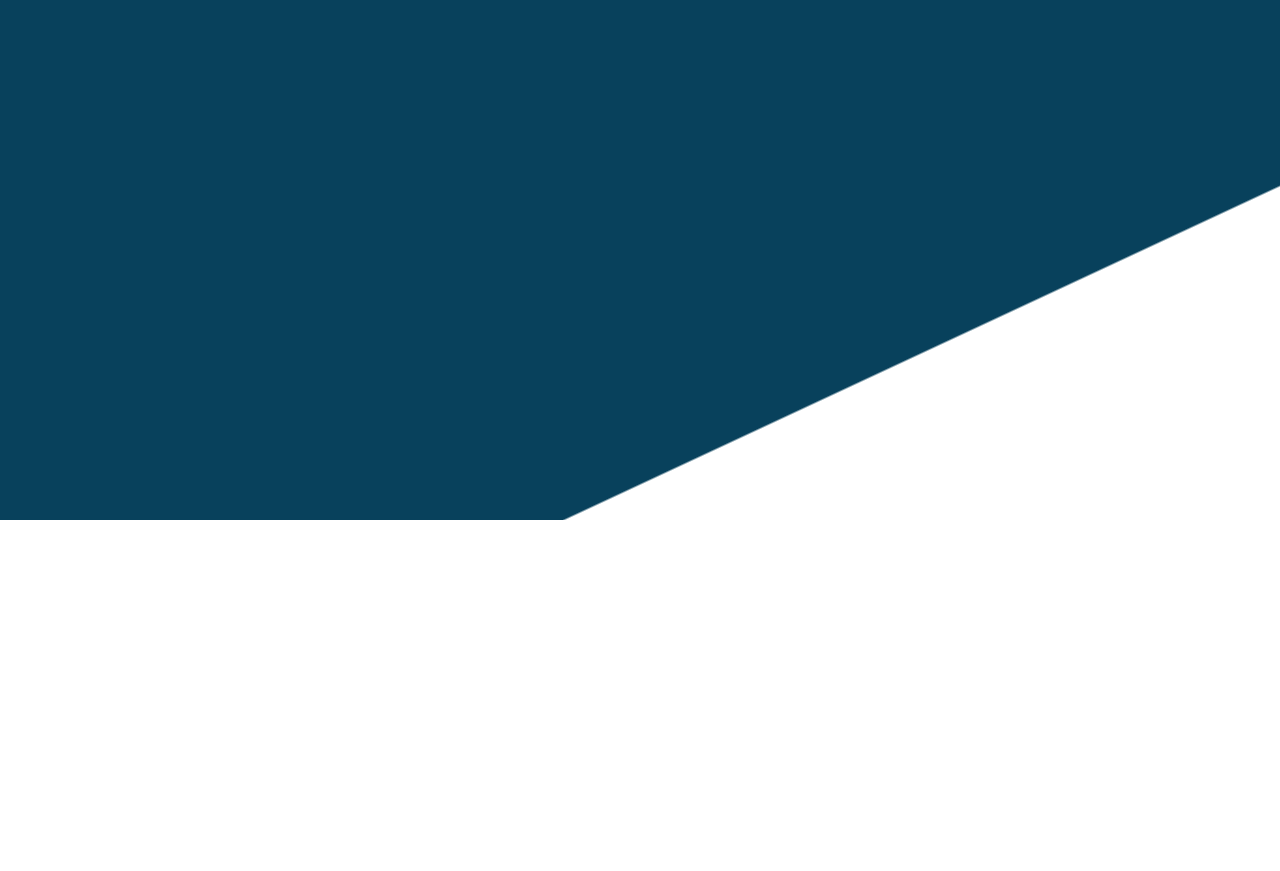
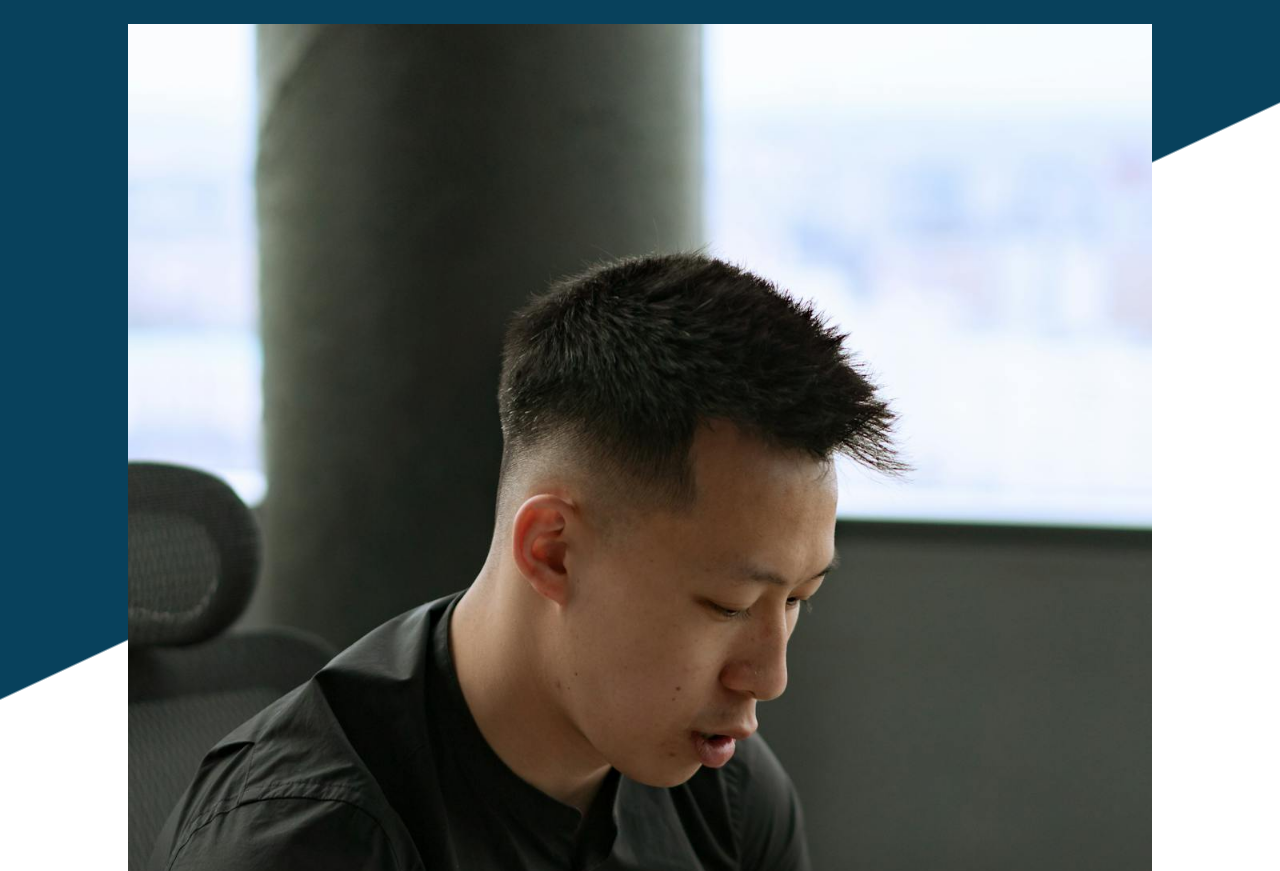
Before and after one commit to bobmcw/odin-homePage, a website built with webpack: page src/index.html in a window 1280 px wide. Shown: the top 871 px of the page. Before the commit the page ends 800 px from the top, so only its background shows below. Built offline with nearby package versions, Linux system fonts and the light colour scheme.

Commit message:
addded a placeholder img

```diff
--- a/src/index.html
+++ b/src/index.html
@@ -6,8 +6,14 @@
     <title>Home page</title>
 </head>
 <body>
-    <div class="bluebg">
-
+    <div class="bluebg"></div>
+    <div class="about">
+        <img class="myImg"
+        srcset="img/img_640w.jpg 640w, img/img_1280w.jpg 1280w"
+        sizes="(max-width: 640px) 640px,
+        1280px"
+        src="img/img_1280w.jpg"
+        alt="my photo" />
     </div>
 </body>
 </html>
--- a/src/index.js
+++ b/src/index.js
@@ -1 +1,7 @@
 import "./style.css"
+import imgSmall from "./img/img_640w.jpg"
+import imgBig from "./img/img_1280w.jpg"
+
+
+const myImage = document.querySelector("img.myImg")
+myImage.srcset = `${imgSmall} 640w, ${imgBig} 1280w`
--- a/src/style.css
+++ b/src/style.css
@@ -1,8 +1,17 @@
 .bluebg{
-    background-image: linear-gradient(155deg,#08415C 70%, #FFFFFF calc(70% + 2px));
+    background-image: linear-gradient(155deg,#08415C 50%, #FFFFFF calc(50% + 2px));
     position: absolute;
     top: 0;
     left: 0;
     width: 100vw;
-    height: 65vh;
+    height: 100vh;
+    z-index: -1;
 }
+.myImg{
+    width: 80vw;
+    margin: 1rem;
+}
+.about{
+    display: flex;
+    justify-content: center;
+}
```
Also changed, not shown: src/img/img_1280w.jpg (added), src/img/img_640w.jpg (added), 1 other file.
